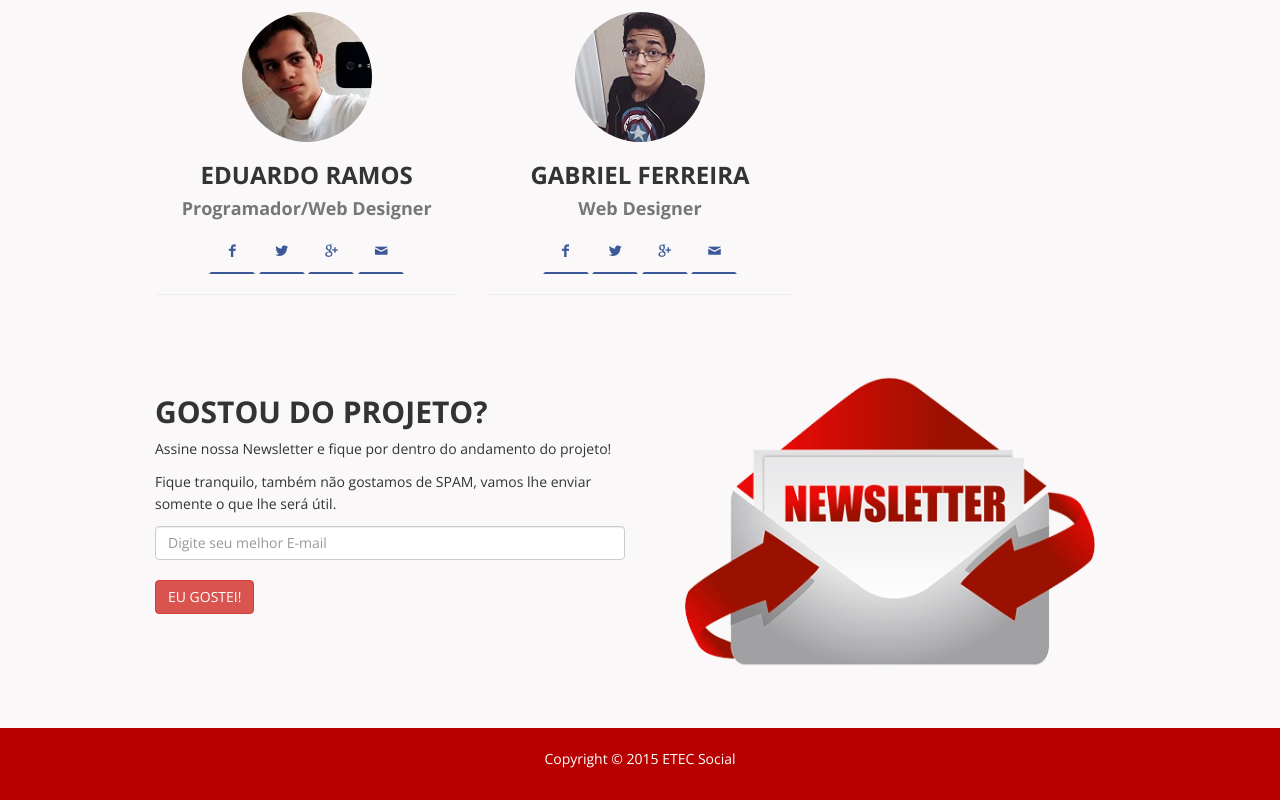
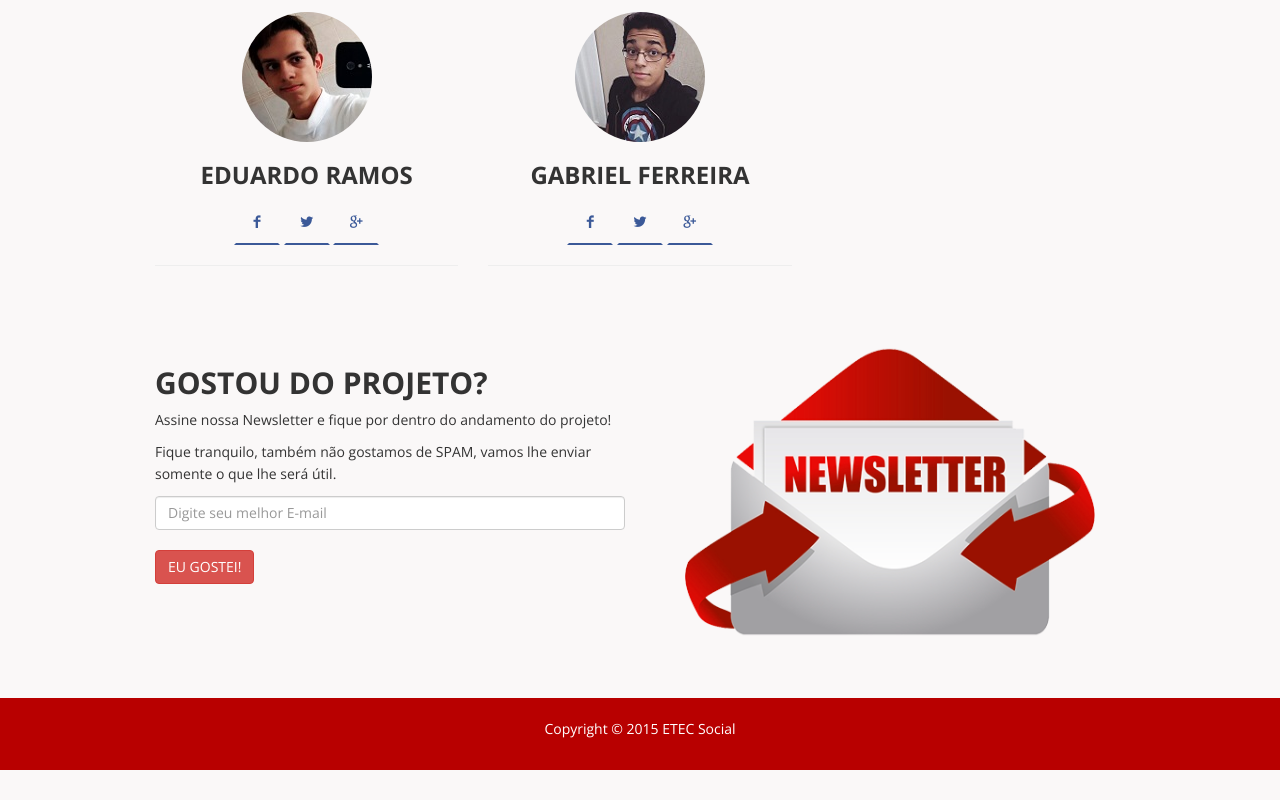
Before and after one commit to etecsocial/etecsocial.github.io, a plain HTML site: page index.html in a window 1280 px wide. Shown: the part 3526-4326 px from the top of the page. After the commit the page ends 4296 px from the top, so only its background shows below. Drawn offline with nearby package versions, Linux system fonts and the light colour scheme; files whose address does not match are found by name.

Commit message:
Update index.html

```diff
--- a/index.html
+++ b/index.html
@@ -231,7 +231,7 @@
                 <h3 class="text-uppercase">Marcio Simões</h3>
                 <div class="social-icon">
                     <a href="https://www.facebook.com/marcinhosimoes" target="_blank"><i class="icon-facebook"></i></a>
-                    <a href="https://www.twitter.com/eamarcio" target="_blank"><i class="icon-twitter"></i></a>
+                    <a href="https://www.twitter.com/marciosimoes_" target="_blank"><i class="icon-twitter"></i></a>
                     <a href="mailto:eu@marciosimoes.com"><i class="icon-googleplus"></i></a>
                 </div>
             </div>
@@ -256,12 +256,10 @@
                     <img class="img-circle" width="130px" height="125px" src="imagens/equipe/edu.jpg">
                 </div>
                 <h3 class="text-uppercase">Eduardo Ramos</h3>
-                <h4 class="text-muted">Programador/Web Designer</h4>
                 <div class="social-icon">
                     <a href="https://www.facebook.com/eduardoaugustoramos" target="_blank"><i class="icon-facebook"></i></a>
                     <a href="https://www.twitter.com/EduardoRamos__" target="_blank"><i class="icon-twitter"></i></a>
                     <a href="#"><i class="icon-googleplus"></i></a>
-                    <a href="mailto:eduardo@etecsocial.com.br"><i class="icon-mail"></i></a>
                 </div>
                 <hr class="divider">
             </div>
@@ -270,12 +268,10 @@
                     <img class="img-circle" width="130px" height="125px" src="imagens/equipe/gabriel.jpg">
                 </div>
                 <h3 class="text-uppercase">Gabriel Ferreira</h3>
-                <h4 class="text-muted">Web Designer</h4>
                 <div class="social-icon">
                     <a href="https://www.facebook.com/profile.php?id=100004880953329" target="_blank"><i class="icon-facebook"></i></a>
                     <a href="#" target="_blank"><i class="icon-twitter"></i></a>
                     <a href="#"><i class="icon-googleplus"></i></a>
-                    <a href="mailto:gabriel@etecsocial.com.br"><i class="icon-mail"></i></a>
                 </div>
                 <hr class="divider">
             </div>
```
